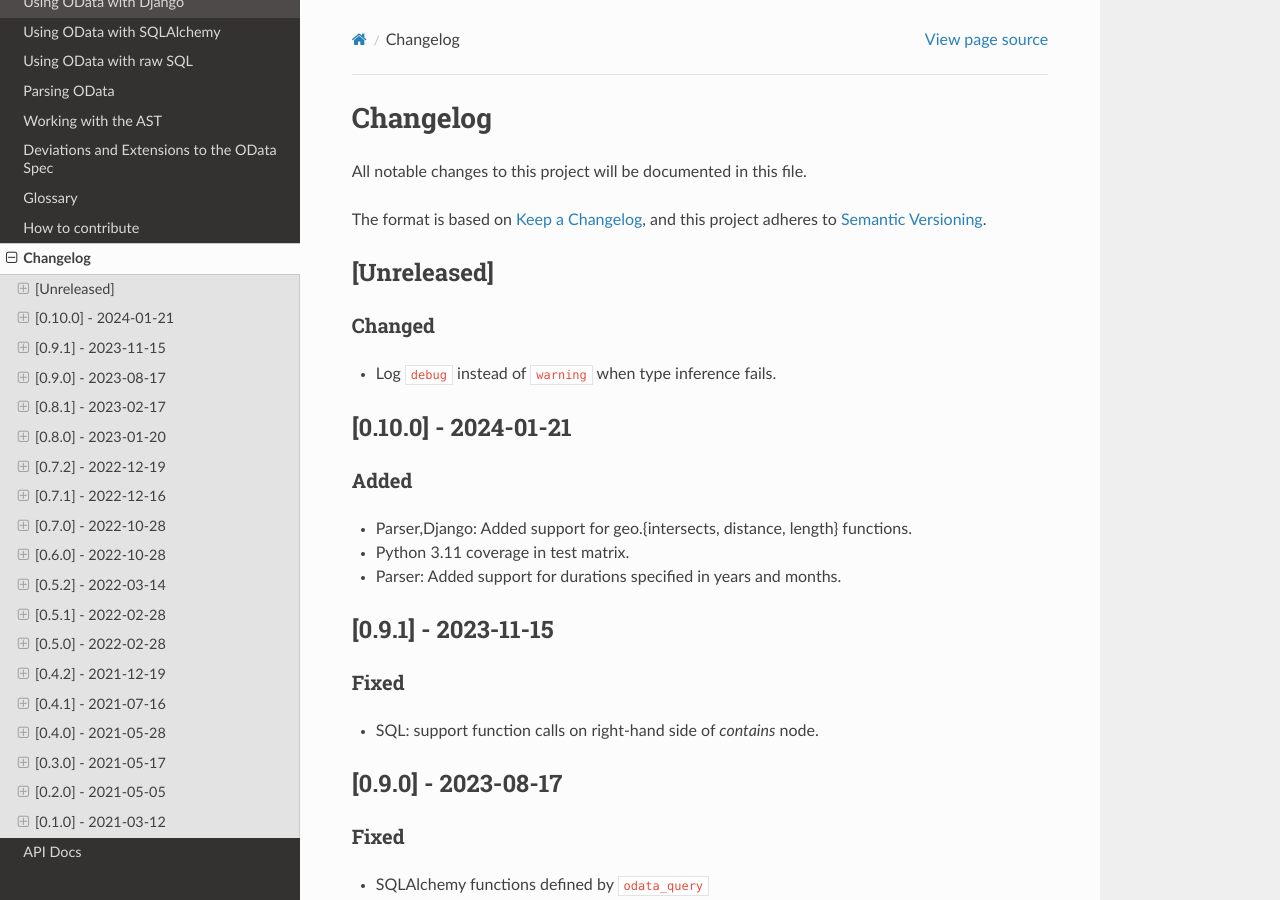
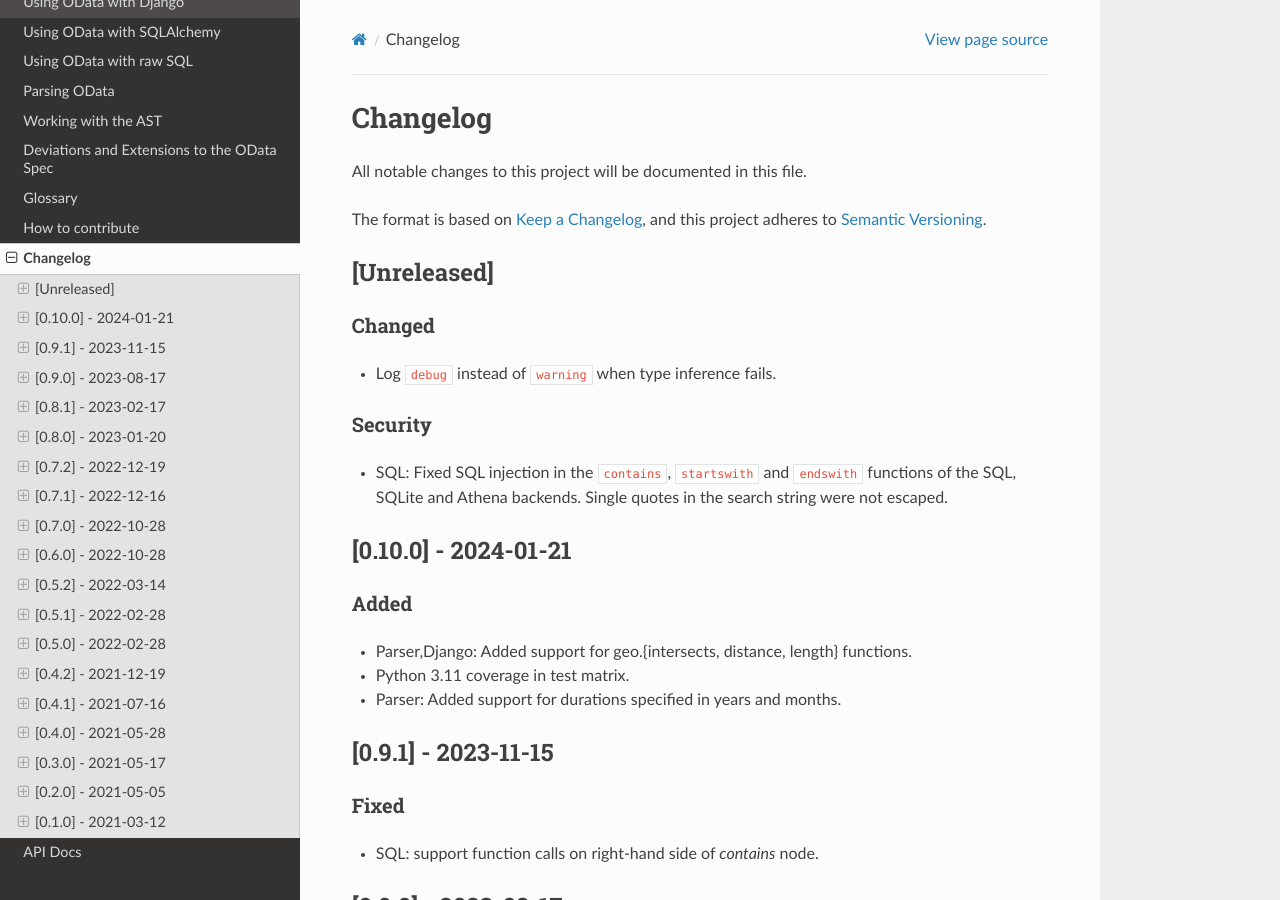
Before and after one commit to gorilla-co/odata-query, a Sphinx documentation site: the page built from docs/source/changelog.rst, in a window 1280 px wide and 900 px high. Built offline with Sphinx 7.4.7 and the Read the Docs theme 3.1.0, drawn with Linux system fonts in a browser that asks for light colours.

Commit message:
Merge commit from fork
* fix(sql): escape single quotes in LIKE patterns

`contains`, `startswith` and `endswith` built their LIKE pattern without
doubling single quotes, so a quote in the search string ended the SQL
literal early and allowed SQL injection in the SQL, SQLite and Athena
backends. Quotes are now doubled, as `visit_String` already does.

The wildcard escaping in `_to_pattern` is still incomplete, as it emits no
ESCAPE clause. That is a separate correctness issue and is left alone.

* docs(sql): warn about untrusted input in the raw SQL backends

```diff
--- a/CHANGELOG.rst
+++ b/CHANGELOG.rst
@@ -14,6 +14,13 @@
 ^^^^^^^
 
 * Log ``debug`` instead of ``warning`` when type inference fails.
+
+Security
+^^^^^^^^
+
+* SQL: Fixed SQL injection in the ``contains``, ``startswith`` and ``endswith``
+  functions of the SQL, SQLite and Athena backends. Single quotes in the search
+  string were not escaped.
 
 
 [0.10.0] - 2024-01-21
```
Also changed, not shown: docs/source/sql.rst (+12 -0 lines), 3 other files.
